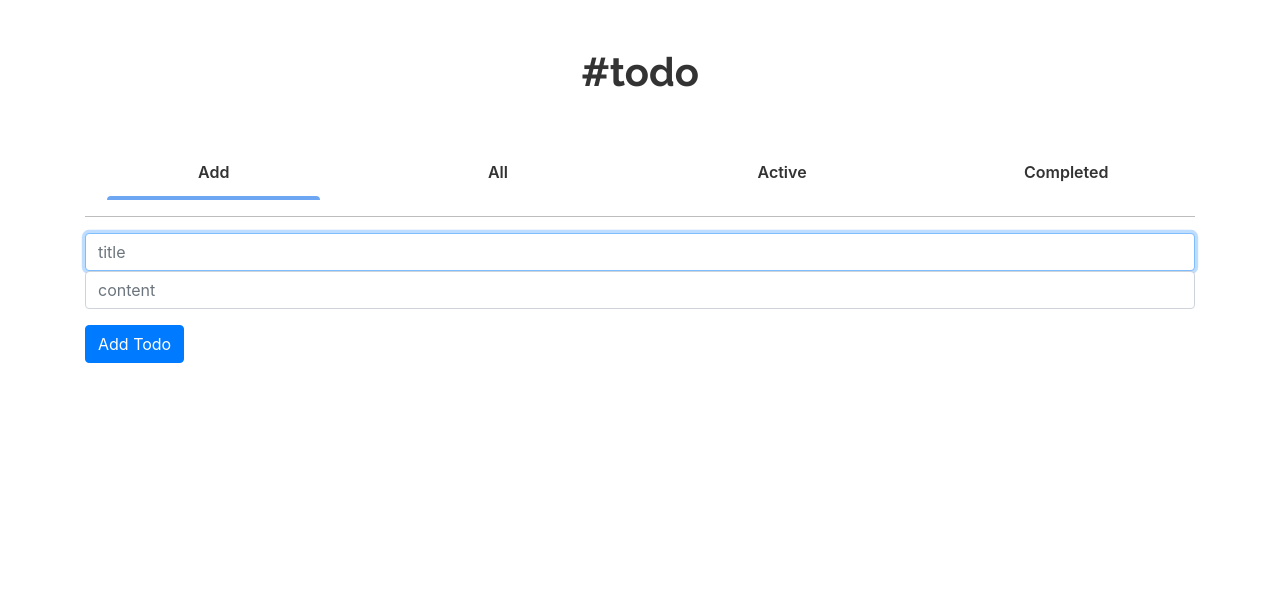
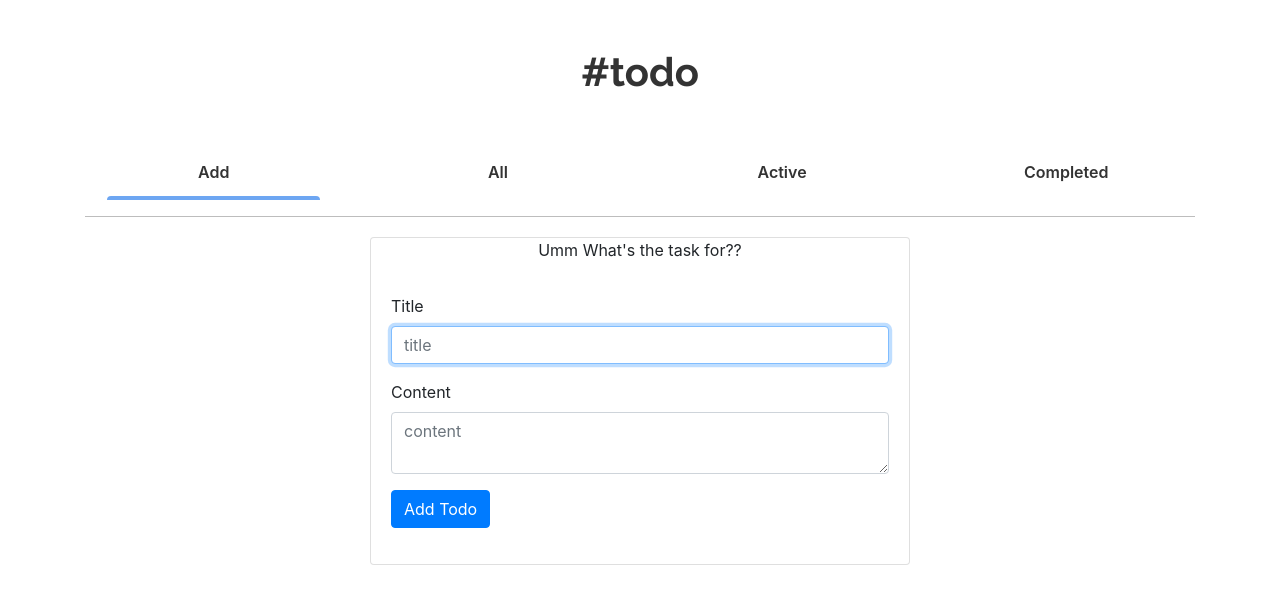
Before and after one commit to yashsugandh/react-todo-app, a React (Create React App) app: page /add in a window 1280 px wide. Shown: the top 604 px of the page. Built offline with nearby package versions, Linux system fonts and the light colour scheme.

Commit message:
design refactoring

```diff
--- a/src/components/EditTodo.jsx
+++ b/src/components/EditTodo.jsx
@@ -1,6 +1,6 @@
 import React from "react";
 import { connect } from "react-redux";
-import TodoForm from "./TodoForm";
+import TodoForm from "./addTodo/TodoForm";
 import { editTodo, deleteTodo } from "../redux/actions/todos";
 
 const EditTodo = (props) => {
--- a/src/components/TodoForm.jsx
+++ /dev/null
@@ -1,66 +0,0 @@
-import React from "react";
-import { FormGroup, Input, Button } from "reactstrap";
-
-export default class TodoForm extends React.Component {
-  constructor(props) {
-    super(props);
-    this.state = {
-      content: props.todo ? props.todo.content : "",
-      title: props.todo ? props.todo.title : "",
-      isCompleted: props.todo ? props.todo.isCompleted : false,
-      error: "",
-    };
-  }
-
-  onInputChange = (e, key) => {
-    this.setState({
-      [key]: e.target.value,
-    });
-  };
-
-  onSubmit = (e) => {
-    const { title, content, isCompleted } = this.state;
-    if (!title || !content) {
-      this.setState(() => ({ error: "Please provide title and content" }));
-    } else {
-      this.setState(() => ({ error: "" }));
-      this.props.onSubmit({
-        title,
-        content,
-        isCompleted,
-      });
-      this.setState({
-        title: "",
-        content: "",
-      });
-    }
-  };
-
-  render() {
-    const { error, title, content } = this.state;
-    return (
-      <div>
-        {error && <p>{error}</p>}
-        <FormGroup>
-          <Input
-            type="text"
-            placeholder="title"
-            autoFocus
-            value={title}
-            onChange={(e) => this.onInputChange(e, "title")}
-          />
-
-          <Input
-            type="text"
-            placeholder="content"
-            value={content}
-            onChange={(e) => this.onInputChange(e, "content")}
-          />
-        </FormGroup>
-        <Button onClick={this.onSubmit} color="primary">
-          Add Todo
-        </Button>
-      </div>
-    );
-  }
-}
--- a/src/components/Todos.jsx
+++ b/src/components/Todos.jsx
@@ -62,7 +62,7 @@ class Todos extends Component {
     toast.success(
       "Moved to => " + (tabName === "active" ? "Completed" : "Active"),
       {
-        position: toast.POSITION.BOTTOM_CENTER,
+        position: toast.POSITION.TOP_CENTER,
       }
     );
   };
--- a/src/components/addTodo/AddTodo.jsx
+++ b/src/components/addTodo/AddTodo.jsx
@@ -1,17 +1,27 @@
 import React from "react";
 import { connect } from "react-redux";
 import { bindActionCreators } from "redux";
-import TodoForm from "../TodoForm";
+import TodoForm from "./TodoForm";
 import { addTodo } from "../../redux/actions/todos";
+import { Container, Row, Col } from "reactstrap";
 
 const AddTodo = (props) => (
-  <div className="container todos">
-    <TodoForm
-      onSubmit={(todo) => {
-        props.addTodo(todo);
-      }}
-    />
-  </div>
+  <Container>
+    <Row>
+      <Col
+        sm={{
+          offset: 3,
+          size: 6,
+        }}
+      >
+        <TodoForm
+          onSubmit={(todo) => {
+            props.addTodo(todo);
+          }}
+        />
+      </Col>
+    </Row>
+  </Container>
 );
 
 const mapDispatchToProps = (dispatch) => {
--- /dev/null
+++ b/src/components/addTodo/TodoForm.jsx
@@ -0,0 +1,91 @@
+import React from "react";
+import {
+  FormGroup,
+  Input,
+  Button,
+  Label,
+  Card,
+  CardBody,
+  CardTitle,
+} from "reactstrap";
+
+export default class TodoForm extends React.Component {
+  constructor(props) {
+    super(props);
+    this.state = {
+      content: props.todo ? props.todo.content : "",
+      title: props.todo ? props.todo.title : "",
+      isCompleted: props.todo ? props.todo.isCompleted : false,
+      error: "",
+    };
+  }
+
+  onInputChange = (e, key) => {
+    this.setState({
+      [key]: e.target.value,
+    });
+  };
+
+  onSubmit = (e) => {
+    const { title, content, isCompleted } = this.state;
+    if (!title || !content) {
+      this.setState(() => ({ error: "Please provide title and content" }));
+    } else {
+      this.setState(() => ({ error: "" }));
+      this.props.onSubmit({
+        title,
+        content,
+        isCompleted,
+      });
+      this.setState({
+        title: "",
+        content: "",
+      });
+    }
+  };
+
+  render() {
+    const { error, title, content } = this.state;
+    return (
+      // <Row>
+      <div>
+        {error && <p>{error}</p>}
+        {/* <Col> */}
+        <Card>
+          <CardTitle className="add-card-title">
+            Umm What's the task for??
+          </CardTitle>
+          <CardBody>
+            <FormGroup>
+              <Label for="Title">Title</Label>
+              <Input
+                type="text"
+                className="add-title-text"
+                placeholder="title"
+                autoFocus
+                value={title}
+                onChange={(e) => this.onInputChange(e, "title")}
+              />
+            </FormGroup>
+            <FormGroup>
+              <Label for="Content">Content</Label>
+              <Input
+                type="textarea"
+                placeholder="content"
+                value={content}
+                onChange={(e) => this.onInputChange(e, "content")}
+              />
+            </FormGroup>
+            <FormGroup style={{ alignSelf: "center" }}>
+              <Button onClick={this.onSubmit} color="primary">
+                Add Todo
+              </Button>
+            </FormGroup>
+          </CardBody>
+        </Card>
+        {/* </Col> */}
+      </div>
+      // </Row>
+    );
+  }
+}
--- /dev/null
+++ b/src/components/addTodo/_add.scss
@@ -0,0 +1,4 @@
+.add-card-title{
+    align-self: center;
+    margin-bottom: 10px;
+}
--- a/src/styles/_nav.scss
+++ b/src/styles/_nav.scss
@@ -1,5 +1,6 @@
 .main-nav {
     border-bottom: 1px solid $gray4;
+    margin-bottom: 20px;
   }
 
   ul {
--- a/src/styles/base.scss
+++ b/src/styles/base.scss
@@ -2,6 +2,7 @@
 @import "./settings";
 @import "./../../node_modules/material-design-icons/iconfont/material-icons.css";
 @import "./nav";
+@import '../components/addTodo/add';
 
 .material-icons {
   font-size: inherit;
```
